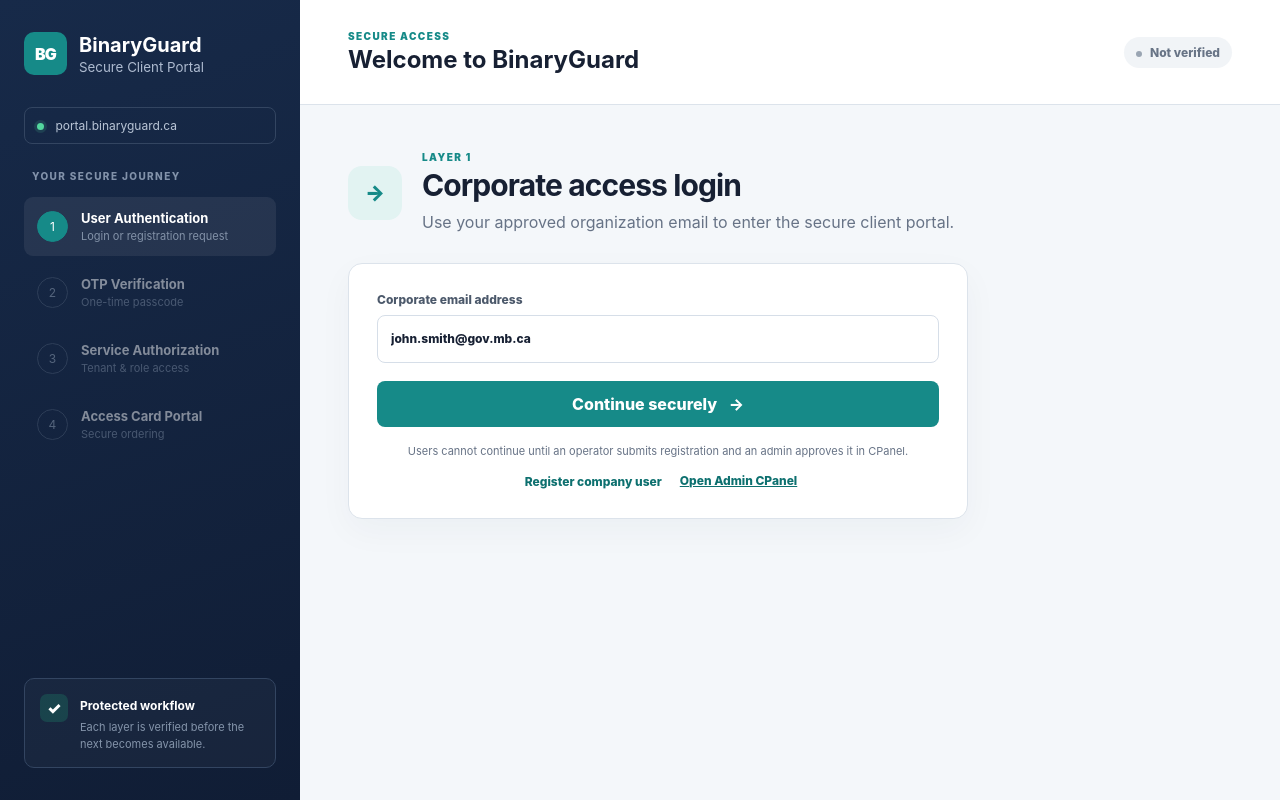
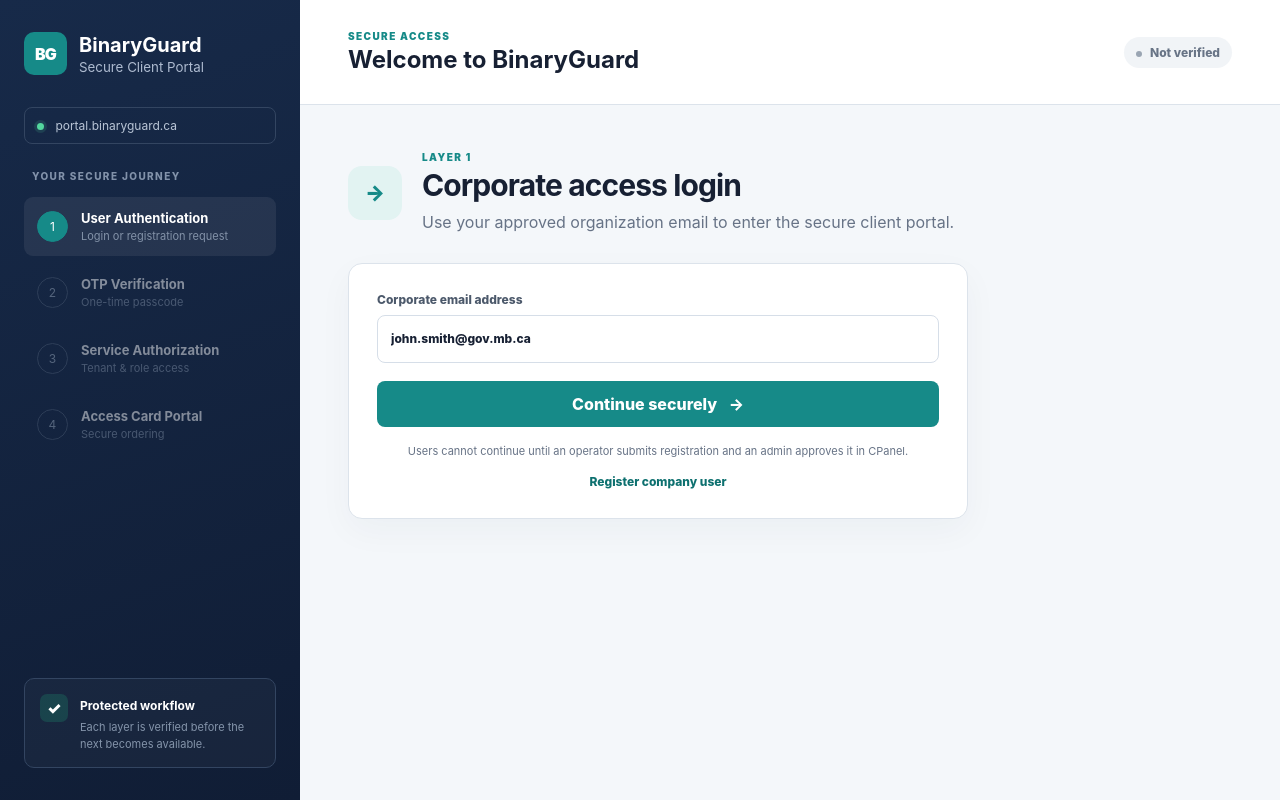
Before and after one commit to BinaryGuard26/BinaryGuard-Portal, a React (Vite) app: page / in a window 1280 px wide. Built offline with nearby package versions, Linux system fonts and the light colour scheme.

Commit message:
Update App.tsx

```diff
--- a/src/App.tsx
+++ b/src/App.tsx
@@ -226,7 +226,15 @@ export default function App() {
             <label>Corporate email address<input type="email" value={user.email} onChange={e => setUser({ ...user, email: e.target.value })} required /></label>
             <button className="primary" type="submit">Continue securely <span>→</span></button>
             <p className="form-note">Users cannot continue until an operator submits registration and an admin approves it in CPanel.</p>
-            <div className="split-actions"><button className="text-btn" type="button" onClick={() => showPage("register")}>Register company user</button><a className="text-btn" href="https://admin.binaryguard.ca" target="_blank" rel="noreferrer">Open Admin CPanel</a></div>
+            <div className="split-actions">
+              <button
+                className="text-btn"
+                type="button"
+                onClick={() => showPage("register")}
+              >
+                Register company user
+              </button>
+            </div>
           </form>
         </section>
 
```
